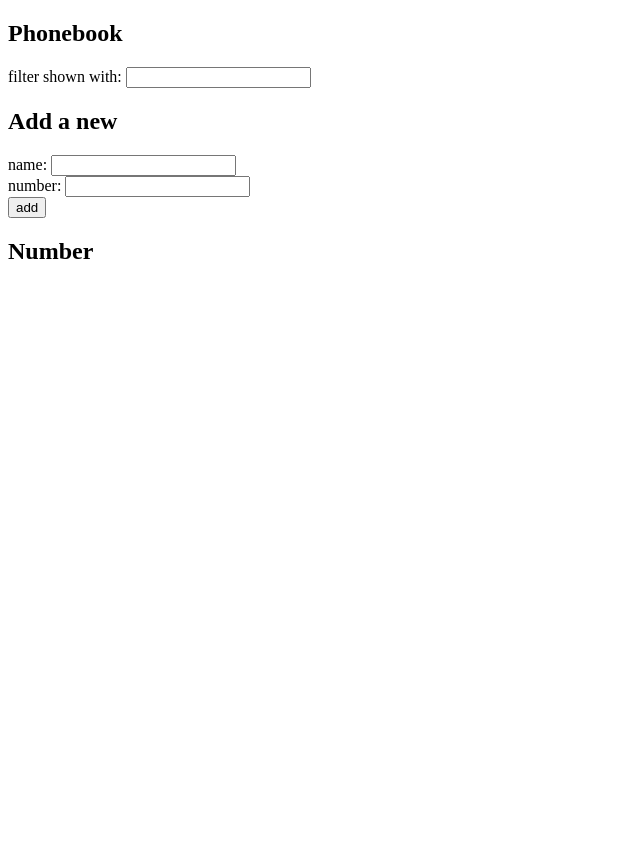
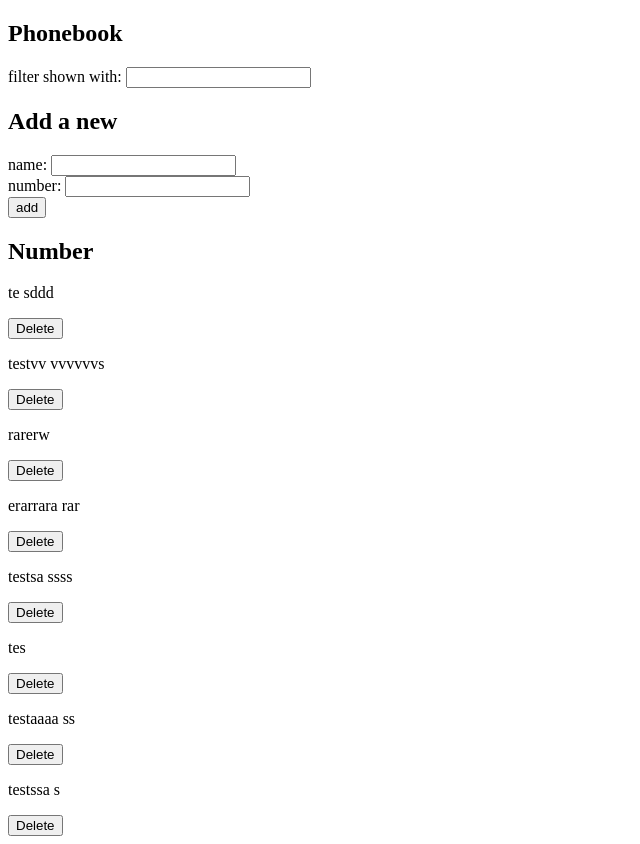
Before and after one commit to jusvait/full-stack-open-2022, a React (Create React App) app in the folder part2/puhelinluettelo/: page / in a window 1280 px wide. Shown: the whole page, without its empty margins (0-640 px from the left). Before the commit the page ends 800 px from the top, so only its background shows below. Built offline with nearby package versions, Linux system fonts and the light colour scheme; data requests are answered from the project's data file.

Commit message:
Part2 - 19

```diff
--- a/part2/puhelinluettelo/db.json
+++ b/part2/puhelinluettelo/db.json
@@ -1,3 +1,44 @@
 {
-  "persons": []
+  "persons": [
+    {
+      "name": "te",
+      "number": "sddd",
+      "id": 5
+    },
+    {
+      "name": "testvv",
+      "number": "vvvvvvs",
+      "id": 6
+    },
+    {
+      "name": "rarerw",
+      "number": "",
+      "id": 7
+    },
+    {
+      "name": "erarrara",
+      "number": "rar",
+      "id": 8
+    },
+    {
+      "name": "testsa",
+      "number": "ssss",
+      "id": 9
+    },
+    {
+      "name": "tes",
+      "number": "",
+      "id": 10
+    },
+    {
+      "name": "testaaaa",
+      "number": "ss",
+      "id": 11
+    },
+    {
+      "name": "testssa",
+      "number": "s",
+      "id": 12
+    }
+  ]
 }
--- /dev/null
+++ b/part2/puhelinluettelo/src/App.css
@@ -0,0 +1,9 @@
+.error {
+    color: green;
+    background: lightgrey;
+    font-size: 20px;
+    border-style: solid;
+    border-radius: 5px;
+    padding: 10px;
+    margin-bottom: 10px;
+  }
--- a/part2/puhelinluettelo/src/App.js
+++ b/part2/puhelinluettelo/src/App.js
@@ -1,36 +1,20 @@
 import { useEffect, useState } from 'react'
 import peopleService from './services/people'
 
-const AddPerson = ({persons, onSuccess}) => {
-  const [newEntry, setNewEntry] = useState({name: '', number: ''})
+import './App.css'
 
-  const initialEntryValues = {
-    name: '',
-    number: '',
-  }
-
+const AddPerson = ({newEntry, onSubmit, onChange}) => {
   const handleSubmit = (event) => {
     event.preventDefault();
-
-    if (persons.some((val) => val.name === newEntry.name)) {
-      alert(`${newEntry.name} is already added to phonebook`); return;
-    }
-
-    peopleService
-      .create(newEntry)
-      .then(newPerson => {
-        onSuccess(persons.concat(newPerson))
-      })
-
-    setNewEntry(initialEntryValues)
+    onSubmit();
   }
 
   const handleNameChange = (event) => {
-    setNewEntry({...newEntry, name: event.target.value})
+    onChange({...newEntry, name: event.target.value})
   }
 
   const handleNumberChange = (event) => {
-    setNewEntry({...newEntry, number: event.target.value})
+    onChange({...newEntry, number: event.target.value})
   }
   return (
     <><form onSubmit={handleSubmit}>
@@ -65,16 +49,35 @@ const People = ({persons, onRemove}) => {
 const Person = ({person, onRemove}) => {
   const remove = () => {
     if (window.confirm(`Do you really want to delete ${person.name}?`)) {
-      onRemove(person.id)
+      onRemove(person)
     }
   }
 
   return (<><p>{person.name} {person.number}</p><button onClick={() => remove()}>Delete</button></>)
 }
 
+const Notification = ({message}) => {
+  if (message === null) {
+    return null
+  }
+
+  return (
+    <div className='error'>
+      {message}
+    </div>
+  )
+}
+
 const App = () => {
+  const initialEntryValues = {
+    name: '',
+    number: '',
+  }
+
   const [filterState, setFilterState] = useState('');
   const [persons, setPersons] = useState([])
+  const [newEntry, setNewEntry] = useState(initialEntryValues)
+  const [errorState, setErrorState] = useState(null)
 
   useEffect(() => {
     peopleService
@@ -84,20 +87,45 @@ const App = () => {
       })
   }, [])
 
-  const onPersonRemove = (id) => {
+  const showMessage = (msg, dur) => {
+    setErrorState(msg)
+        setTimeout(() => {
+          setErrorState(null)
+        }, dur * 1000)
+  }
+
+  const onPersonAdd = () => {
+    if (persons.some((val) => val.name === newEntry.name)) {
+      alert(`${newEntry.name} is already added to phonebook`);
+      return;
+    }
+
     peopleService
-      .remove(id)
+      .create(newEntry)
+      .then(newPerson => {
+        setPersons(persons.concat(newPerson))
+        showMessage(`Added ${newEntry.name}`, 4)
+      })
+
+    setNewEntry(initialEntryValues)
+  }
+
+  const onPersonRemove = (person) => {
+    peopleService
+      .remove(person.id)
       .then(removed => {
-        setPersons(persons.filter(p => p.id !== id))
+        setPersons(persons.filter(p => p.id !== person.id))
+        showMessage(`Removed ${person.name}`, 4)
       })
   }
 
   return (
     <div>
       <h2>Phonebook</h2>
+      <Notification message={errorState} />
       <NameFilter filterValue={filterState} onFilterChange={setFilterState}/>
       <h2>Add a new</h2>
-      <AddPerson persons={persons} onSuccess={setPersons}/>
+      <AddPerson newEntry={newEntry} onChange={setNewEntry} onSubmit={onPersonAdd}/>
       <h2>Number</h2>
       <People persons={persons.filter(v => v.name.toLocaleLowerCase().startsWith(filterState))} onRemove={onPersonRemove}/>
     </div>
```
